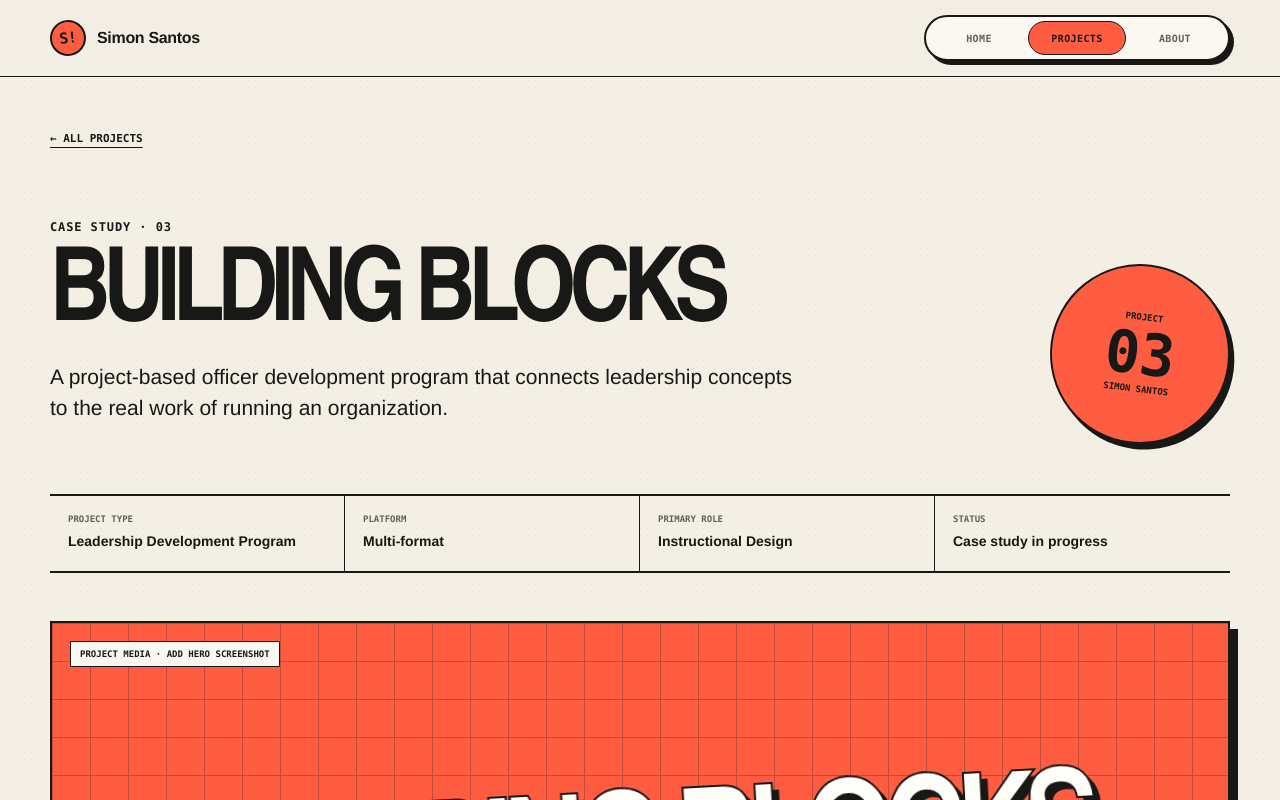
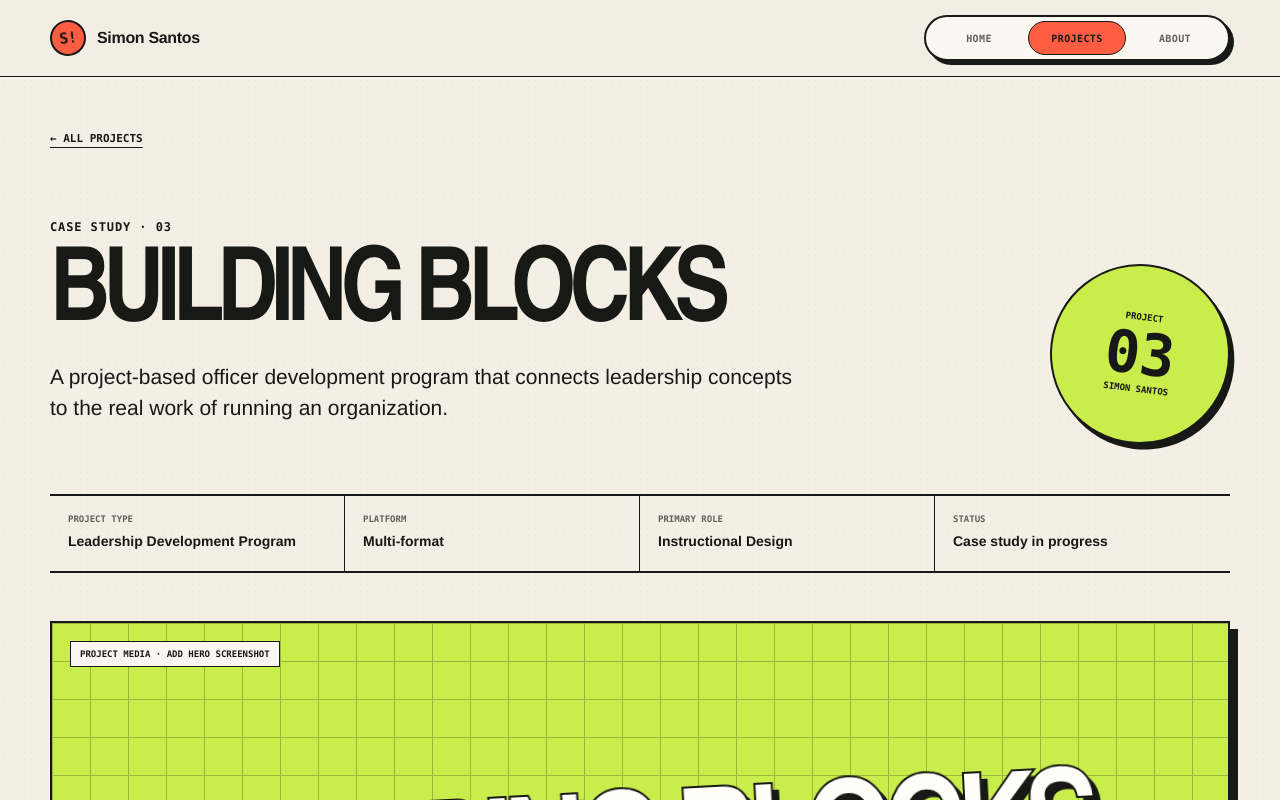
Before and after one commit to rip-chuu/simon-santos-portfolio, a Next.js app: page /projects/building-blocks in a window 1280 px wide. Shown: the top 800 px of the page. Built offline with nearby package versions, Linux system fonts and the light colour scheme.

Commit message:
Align project accent colors across pages

```diff
--- a/app/globals.css
+++ b/app/globals.css
@@ -175,6 +175,10 @@ button, a { -webkit-tap-highlight-color: transparent; }
 .index-projects { padding-top: 72px; }
 
 .case-study { --accent: var(--coral); }
+.project-card.accent-coral, .project-dialog.accent-coral, .case-study.accent-coral { --accent: var(--coral); }
+.project-card.accent-blue, .project-dialog.accent-blue, .case-study.accent-blue { --accent: var(--blue); }
+.project-card.accent-lime, .project-dialog.accent-lime, .case-study.accent-lime { --accent: var(--lime); }
+.project-card.accent-yellow, .project-dialog.accent-yellow, .case-study.accent-yellow { --accent: var(--yellow); }
 .case-hero { padding-top: 48px; }
 .breadcrumb { font: 700 11px var(--mono); text-transform: uppercase; text-underline-offset: 5px; }
 .case-heading { display: grid; grid-template-columns: 1fr 180px; gap: 60px; align-items: end; padding: 70px 0 50px; }
```
